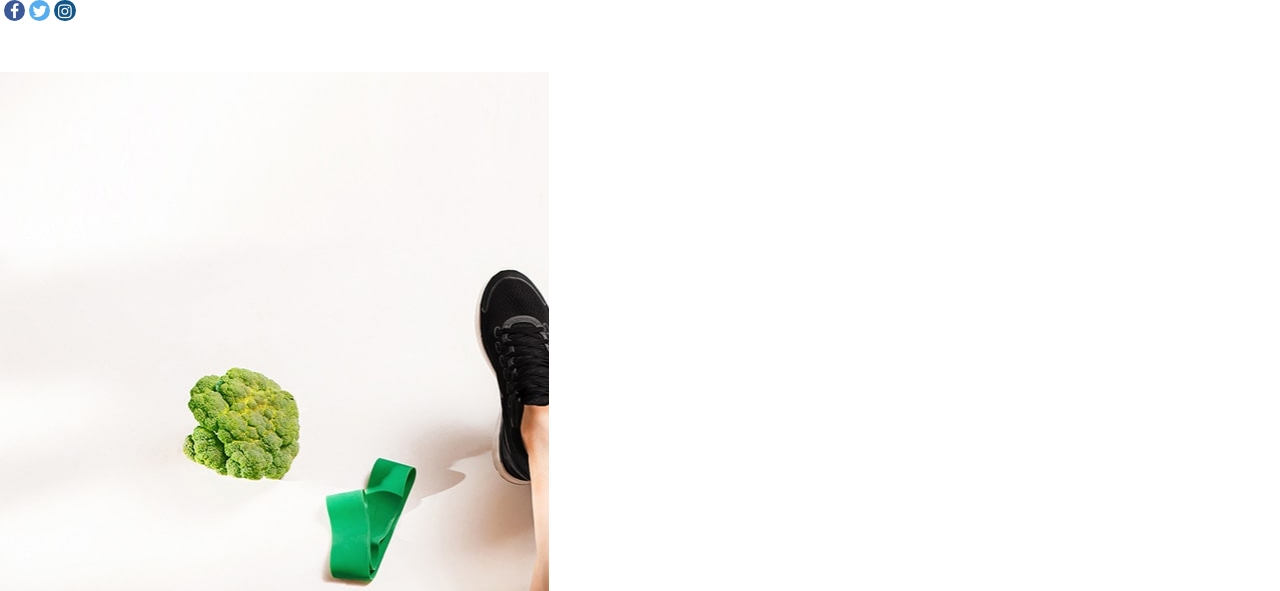
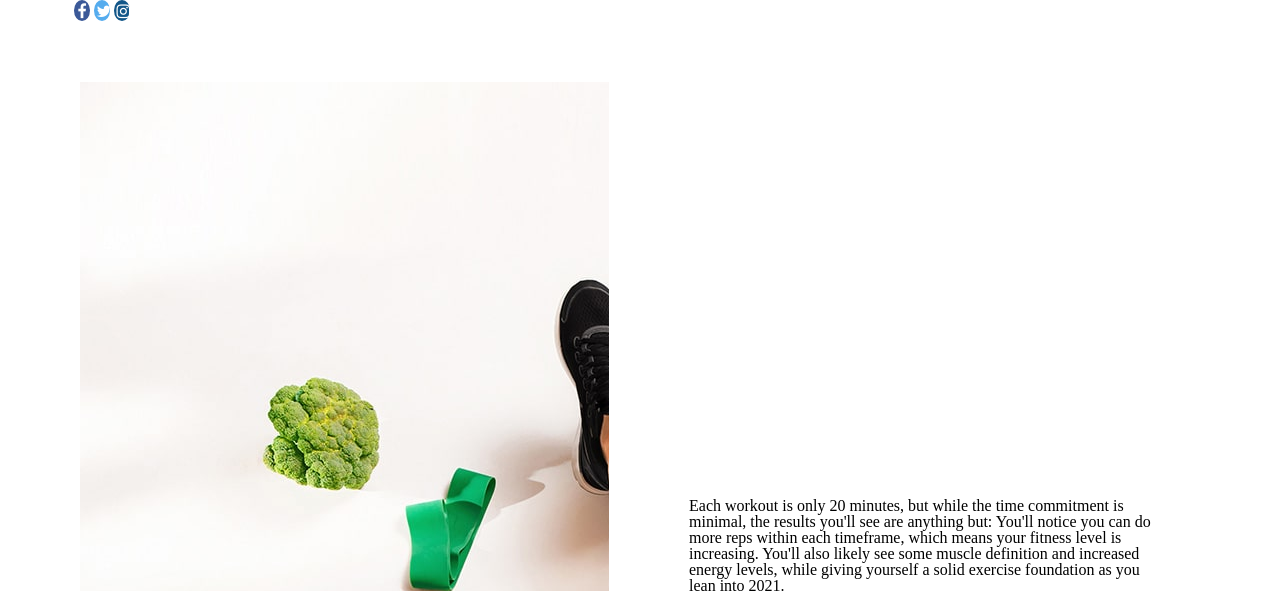
Before and after one commit to Sasalivan/Projet_html_1, a PHP site: page / in a window 1280 px wide; the page is wider, and only the part inside the window is pictured. Shown: the top 591 px of that part. Run offline with PHP 8.4, Linux system fonts and the light colour scheme.

Commit message:
second_change

```diff
--- a/assets/css/style.css
+++ b/assets/css/style.css
@@ -1,8 +1,18 @@
 /*
 intro css
 */
+
+*{
+  box-sizing: border-box;
+}
+
+div.contenair{
+    width: 1140px;
+    margin: auto;
+}
+
 div.tetepage{
-    width:1536px;
+    width:1140px;
     height:72px;
 }
 
@@ -38,18 +48,27 @@ div.tetepage a{
 
 div.presentation{
     background-image: url("../images/piedsport.jpg");
-    width:548.5px;
+    width:529px;
     height:592px;
+    float: left;
+    margin: 10px;
+
 }
 
 div.titre{
-    width: 548.5px;
+    width: 529px;
     height: 336.4px;
+    margin: 10px;
 
 }
 
 div.textphoto{
-    width: 548.5px;
+    width: 529px;
     height: 928.4px;
+    float: left;
+    margin: 10px;
+    padding-left: 60px;
+    padding-bottom: 30px;
+    padding-top: 60px;
 
 }
--- a/views/homePage.php
+++ b/views/homePage.php
@@ -1,3 +1,5 @@
+
+<div class="contenair">
     <div class="tetepage">
         <img url="https://capp.nicepage.com/cbe4ba00f262be20fd3a468471fd81e45db5e255/images/default-logo.png"/>
         <meta name="viewport" content="width=device-width, initial-scale=1">
@@ -17,4 +19,5 @@
         <p>Images from
             <a href="https://freepik.com/photos/people">Freepik</a>
         </p>
+
 </div>
```
Lines whose indentation alone changed are shown as unchanged.
